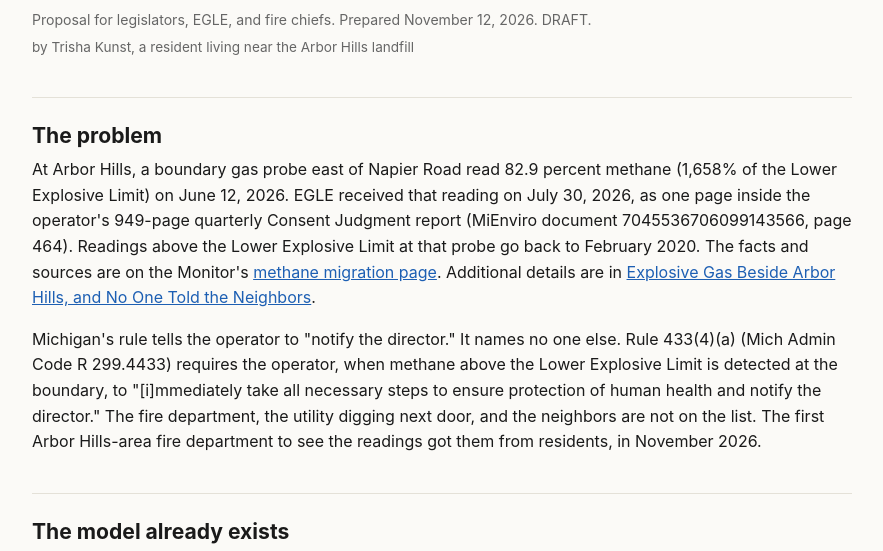
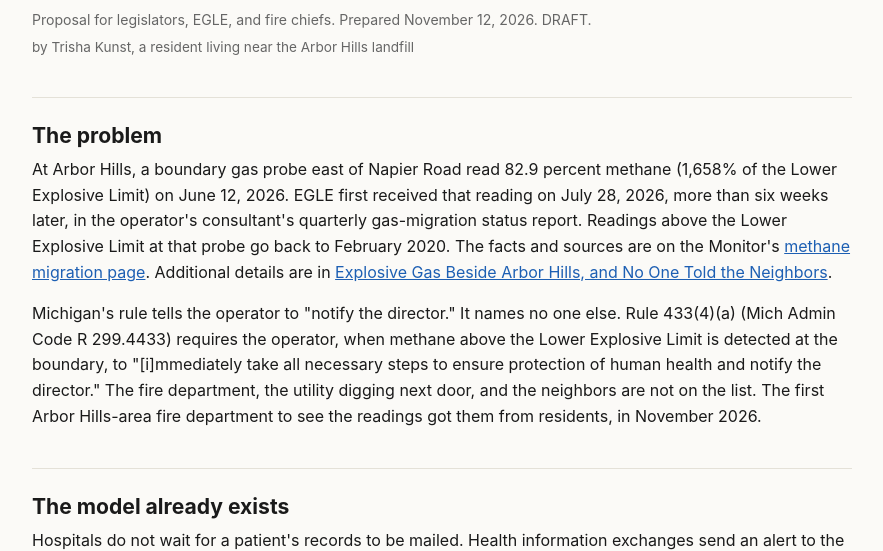
Before and after one commit to tkunst/better-arbor-hills, a plain HTML site: page first-responder-methane-alerts.html in a window 1280 px wide. Shown: the part 230-781 px from the top of the page, without its empty margins (198-1081 px from the left). Drawn offline with Linux system fonts and the light colour scheme.

Commit message:
first-responder alerts draft: EGLE first received the June 12 reading July 28 in SCS's status report (refutation fix)
Co-Authored-By: Claude Opus 5.5 (1M context) <noreply@anthropic.com>
Claude-Session: https://claude.ai/code/session_01NmZyXNWhBZKQiGYG2R3uQu

```diff
--- a/first-responder-methane-alerts.html
+++ b/first-responder-methane-alerts.html
@@ -95,7 +95,7 @@
   <p class="byline">by Trisha Kunst, a resident living near the Arbor Hills landfill</p>
 
   <h2>The problem</h2>
-  <p>At Arbor Hills, a boundary gas probe east of Napier Road read 82.9 percent methane (1,658% of the Lower Explosive Limit) on June 12, 2026. EGLE received that reading on July 30, 2026, as one page inside the operator's 949-page quarterly Consent Judgment report (MiEnviro document 7045536706099143566, page 464). Readings above the Lower Explosive Limit at that probe go back to February 2020. The facts and sources are on the Monitor's <a href="https://arborhillsmonitor.org/methane-migration/">methane migration page</a>. Additional details are in <a href="https://policy.arborhillsmonitor.org/explosive-gas-beside-arbor-hills.html">Explosive Gas Beside Arbor Hills, and No One Told the Neighbors</a>.</p>
+  <p>At Arbor Hills, a boundary gas probe east of Napier Road read 82.9 percent methane (1,658% of the Lower Explosive Limit) on June 12, 2026. EGLE first received that reading on July 28, 2026, more than six weeks later, in the operator's consultant's quarterly gas-migration status report. Readings above the Lower Explosive Limit at that probe go back to February 2020. The facts and sources are on the Monitor's <a href="https://arborhillsmonitor.org/methane-migration/">methane migration page</a>. Additional details are in <a href="https://policy.arborhillsmonitor.org/explosive-gas-beside-arbor-hills.html">Explosive Gas Beside Arbor Hills, and No One Told the Neighbors</a>.</p>
   <p>Michigan's rule tells the operator to "notify the director." It names no one else. Rule 433(4)(a) (Mich Admin Code R 299.4433) requires the operator, when methane above the Lower Explosive Limit is detected at the boundary, to "[i]mmediately take all necessary steps to ensure protection of human health and notify the director." The fire department, the utility digging next door, and the neighbors are not on the list. The first Arbor Hills-area fire department to see the readings got them from residents, in November 2026.</p>
 
   <h2>The model already exists</h2>
```
